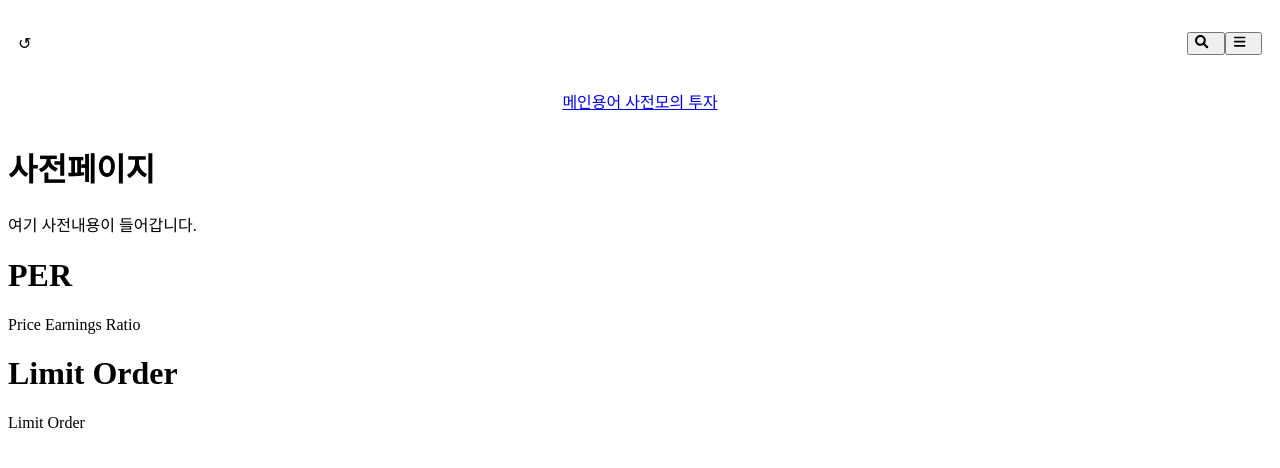
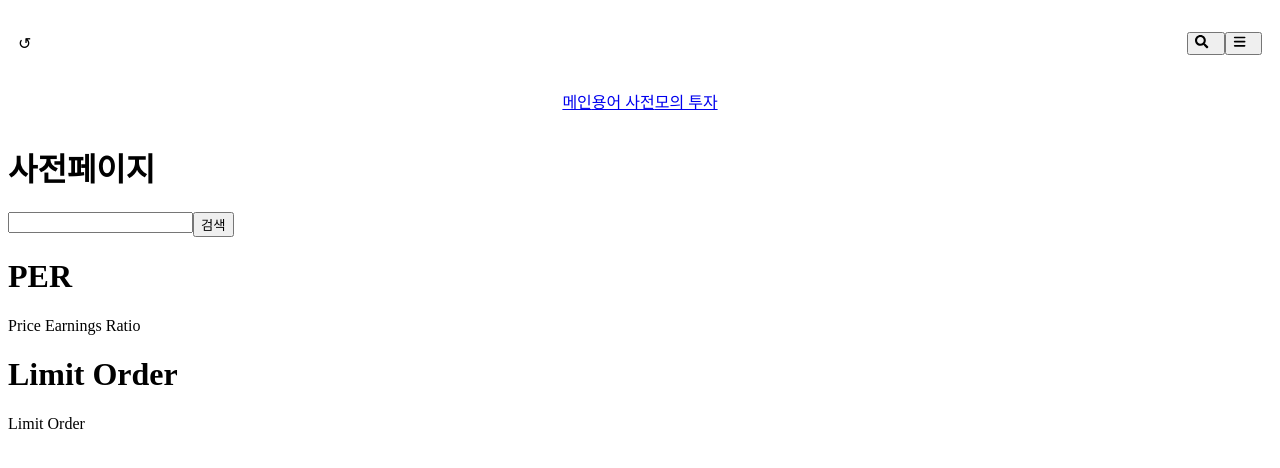
Before and after one commit to kdt-ful-class-three-group/KDT-FUL-3_PROJECT-A-3, a Next.js app in the folder client/: page /voca in a window 1280 px wide. Shown: the top 468 px of the page. Built offline with nearby package versions, Linux system fonts and the light colour scheme; no server answers.

Commit message:
Feat : 컴포넌트로 전달할 props 설정

```diff
--- a/client/src/app/(main)/voca/page.tsx
+++ b/client/src/app/(main)/voca/page.tsx
@@ -2,6 +2,7 @@
 
 import Card from "@/components/voca/Card";
 import { useEffect, useState } from "react";
+import SearchVoca from "@/components/voca/SearchVoca";
 
 // !임시 데이터
 const vocaList = [
@@ -20,6 +21,9 @@ const vocaList = [
 ]
 
 export default function Voca() {
+  //검색에 사용
+  const [query, setQuery] = useState('')
+  const [selected, setSelected] = useState<typeof vocaList[0]|null>(null)
 
   const [list, setList]=useState<typeof vocaList>([])
 
@@ -30,7 +34,15 @@ export default function Voca() {
   return (
     <div>
       <h1>사전페이지</h1>
-      <p>여기 사전내용이 들어갑니다.</p>
+      <SearchVoca
+        value={query}
+        onChange={setQuery}
+        data={list}
+        onSelect={(item)=>{
+          setSelected(item)
+          setQuery(item.voca)//선택 후 검색창에 단어 넣기
+        }}
+        />
       {/* 여기에 단어장 컴포넌트나 기능을 추가할 수 있습니다. */}
       {list.map((item, index)=>(
         <Card key={index} vocaObj={item}/>
```
